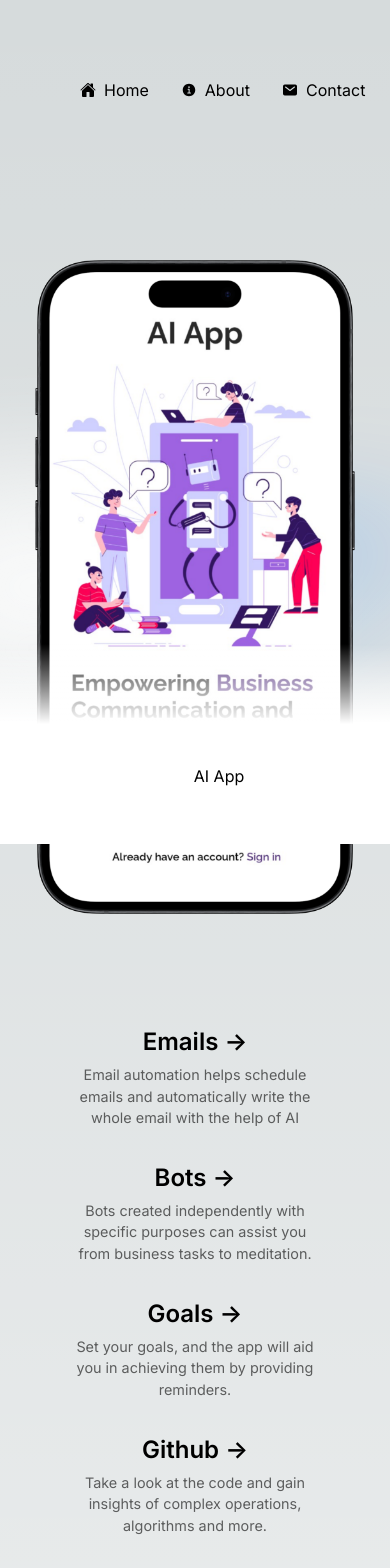
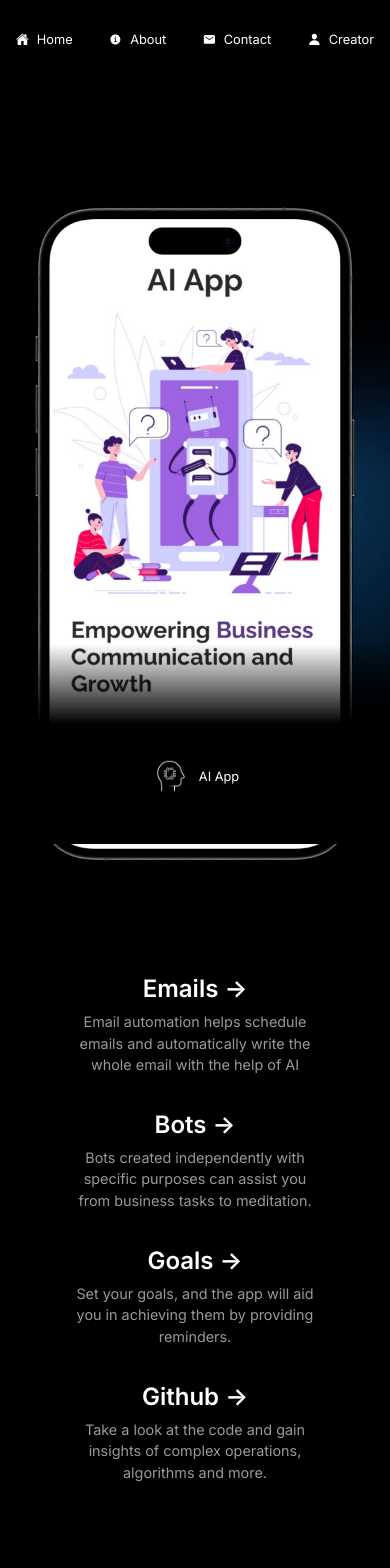
Before and after one commit to kanishbodhwani/AI-app-site, a Next.js app: page / in a window 390 px wide. Shown: the top 1568 px of the page. Built offline with nearby package versions, Linux system fonts and the light colour scheme.

Commit message:
Dark mode only

```diff
--- a/src/app/globals.css
+++ b/src/app/globals.css
@@ -87,13 +87,14 @@ body {
 }
 
 body {
-  color: rgb(var(--foreground-rgb));
+  /* color: rgb(var(--foreground-rgb));
   background: linear-gradient(
       to bottom,
       transparent,
       rgb(var(--background-end-rgb))
     )
-    rgb(var(--background-start-rgb));
+    rgb(var(--background-start-rgb)); */
+    background: rgb(0, 0, 0);
 }
 
 a {
--- a/src/app/page.module.css
+++ b/src/app/page.module.css
@@ -24,6 +24,7 @@
   align-items: center;
   gap: 0.5rem;
   font-size: 1rem;
+  color: #ffffff;
 }
 
 .description p {
@@ -58,11 +59,13 @@
 .card span {
   display: inline-block;
   transition: transform 200ms;
+  color: #ffffff;
 }
 
 .card h2 {
   font-weight: 600;
   margin-bottom: 0.7rem;
+  color: #ffffff;
 }
 
 .card p {
@@ -71,6 +74,7 @@
   font-size: 0.9rem;
   line-height: 1.5;
   max-width: 30ch;
+  color: #ffffff;
 }
 
 .center {
@@ -83,11 +87,11 @@
 }
 
 .center::before {
-  background: var(--secondary-glow);
+  background: var(--primary-glow);
   border-radius: 50%;
   width: 480px;
   height: 360px;
-  margin-left: -400px;
+  /* margin-left: -400px; */
 }
 
 .center::after {
@@ -249,8 +253,8 @@
     border-bottom: 1px solid rgba(var(--callout-border-rgb), 0.25);
     background: linear-gradient(
       to bottom,
-      rgba(var(--background-start-rgb), 1),
-      rgba(var(--callout-rgb), 0.5)
+      rgba(0,0,0, 1),
+      rgba(0,0,0, 0.5)
     );
     background-clip: padding-box;
     backdrop-filter: blur(24px);
@@ -265,7 +269,7 @@
     background: linear-gradient(
       to bottom,
       transparent 0%,
-      rgb(var(--background-end-rgb)) 40%
+      rgb(0,0,0) 40%
     );
     z-index: 1;
   }
@@ -278,7 +282,7 @@
   }
 }
 
-@media (prefers-color-scheme: dark) {
+/* @media (prefers-color-scheme: dark) {
   .vercelLogo {
     filter: invert(1);
   }
@@ -286,7 +290,7 @@
   .logo {
     filter: invert(1) drop-shadow(0 0 0.3rem #ffffff70);
   }
-}
+} */
 
 @keyframes rotate {
   from {
@@ -296,3 +300,13 @@
     transform: rotate(0deg);
   }
 }
+
+@media only screen and (max-width: 500px) {
+  .main {
+    padding: 1rem 0;
+  }
+
+  .description a {
+    font-size: 0.8rem;
+  }
+}
```
